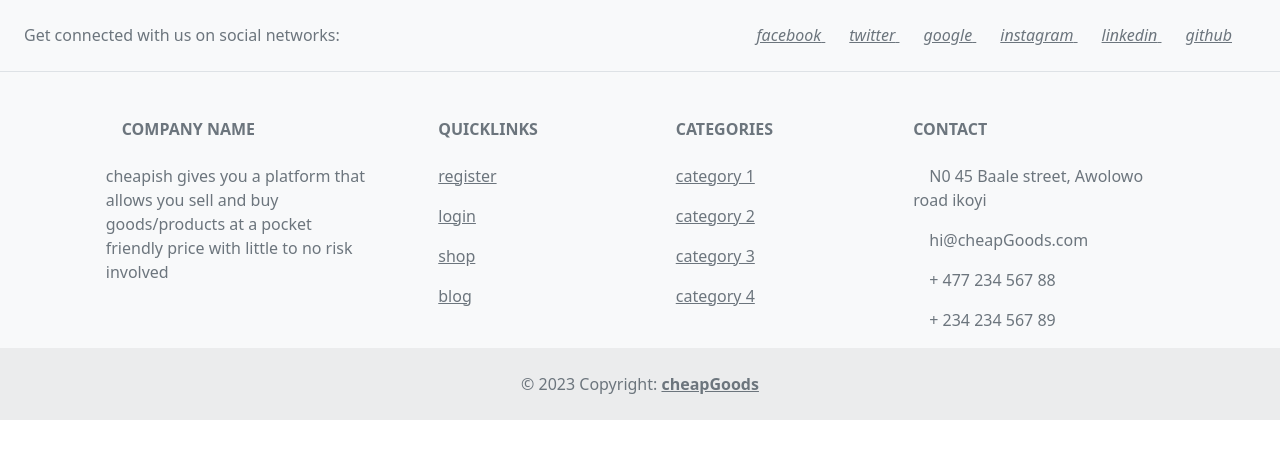
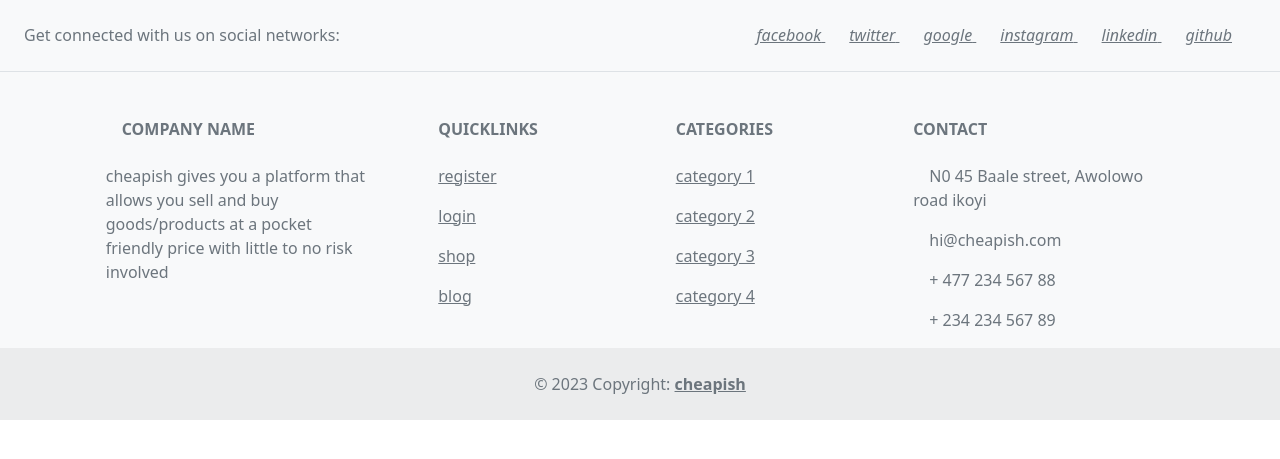
Before and after one commit to Jayneey/Cheapish, a Flask app: page /blog in a window 1280 px wide. Shown: the part 137-596 px from the top of the page. Run offline with Flask 3, Linux system fonts and the light colour scheme.

Commit message:
cheapish

```diff
--- a/app_package/templates/base.html
+++ b/app_package/templates/base.html
@@ -173,7 +173,7 @@
           <p><i class="fas fa-home me-3"></i> N0 45 Baale street, Awolowo road ikoyi</p>
           <p>
             <i class="fas fa-envelope me-3"></i>
-            hi@cheapGoods.com
+            hi@cheapish.com
           </p>
           <p><i class="fas fa-phone me-3"></i> + 477 234 567 88</p>
           <p><i class="fas fa-print me-3"></i> + 234 234 567 89</p>
@@ -188,7 +188,7 @@
   <!-- Copyright -->
   <div class="text-center p-4" style="background-color: rgba(0, 0, 0, 0.05);">
     © 2023 Copyright:
-    <a class="text-reset fw-bold" href="/">cheapGoods</a>
+    <a class="text-reset fw-bold" href="/">cheapish</a>
   </div>
   <!-- Copyright -->
 </footer>
--- a/app_package/views.py
+++ b/app_package/views.py
@@ -29,7 +29,7 @@ def signin():
 @app.route('/register', strict_slashes=False, methods = ['GET', 'POST'])
 def signup():
    """
-        This metho is called when the route /register is hit by the client
+        This method is called when the route /register is hit by the client
 
         @Args:
              name
```
